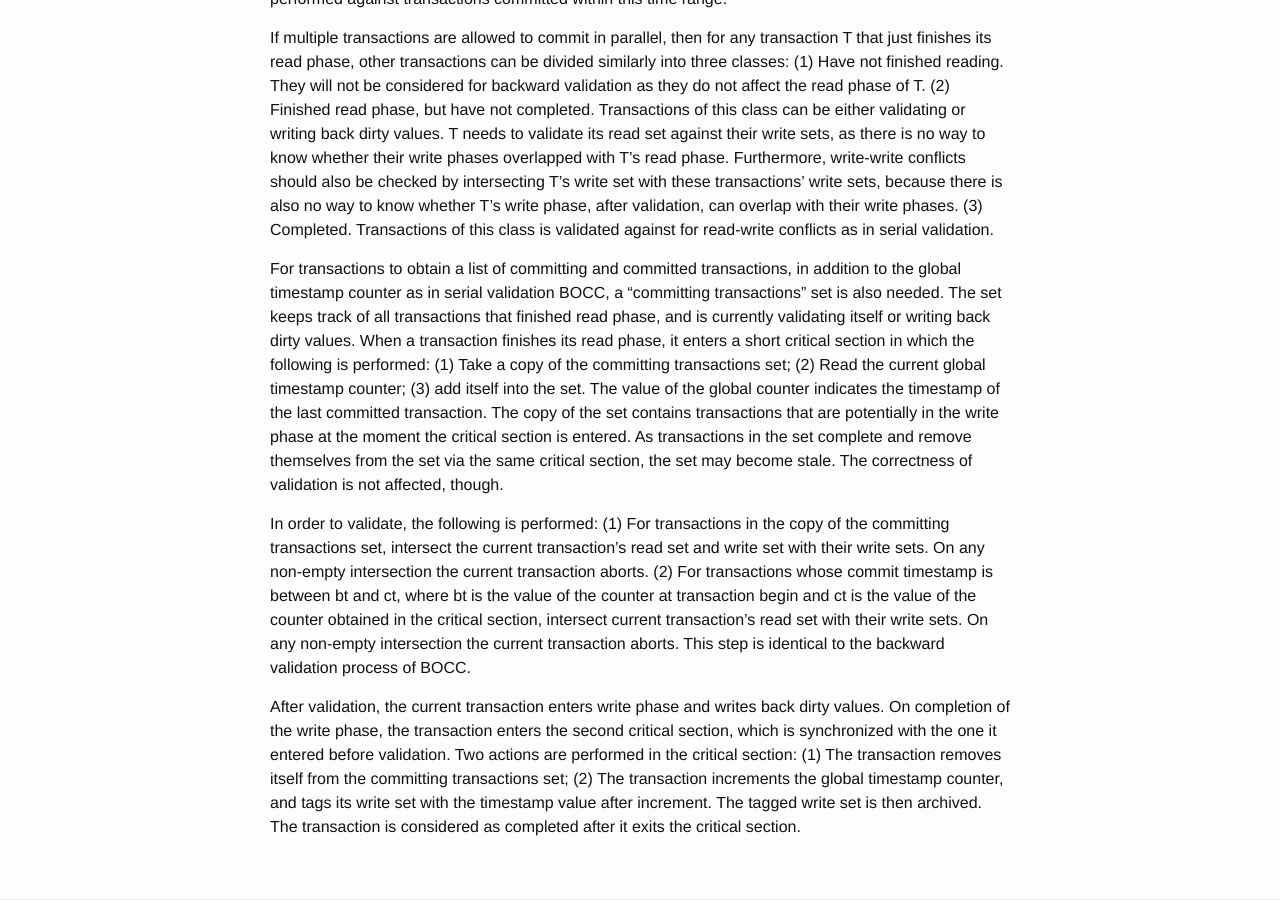
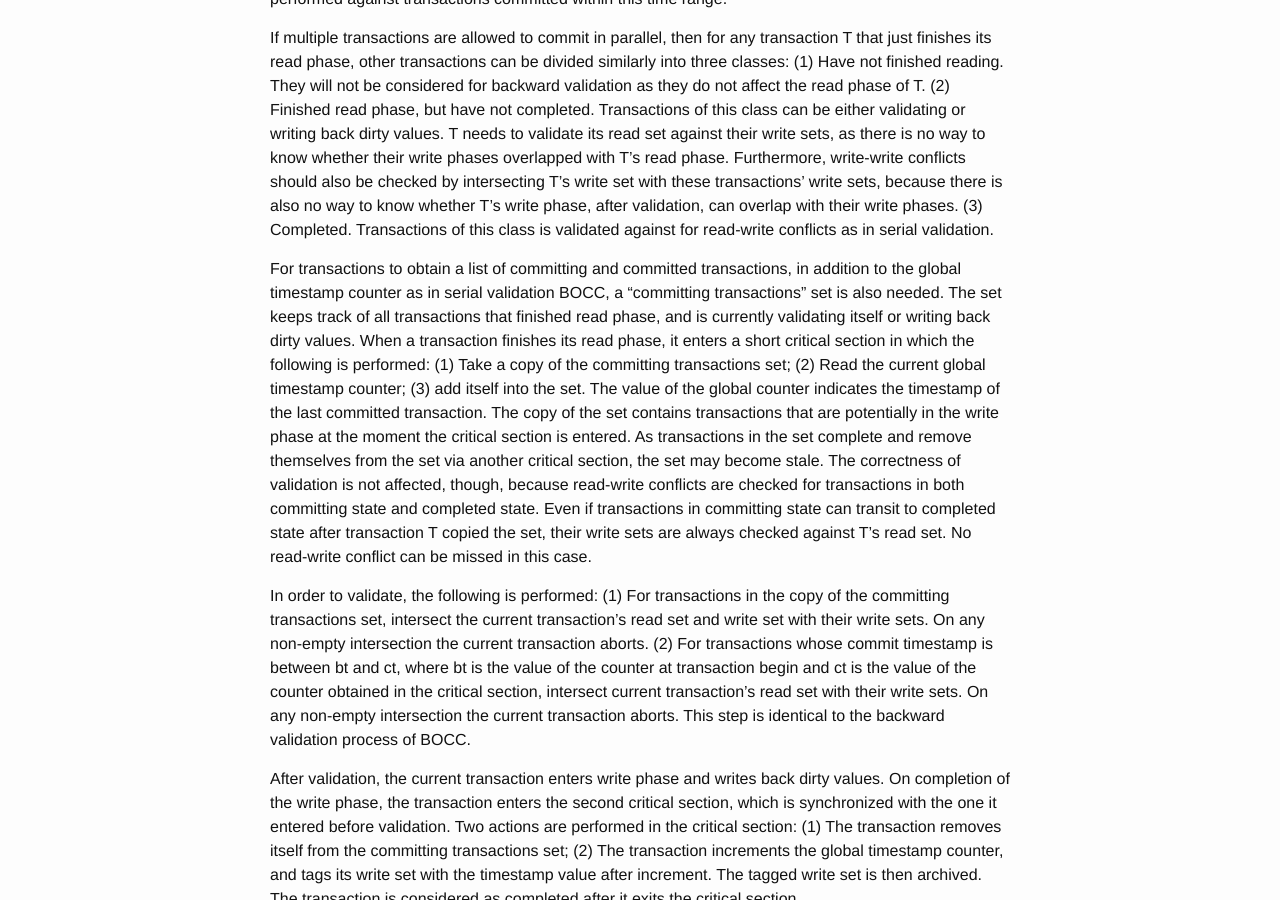
Before and after one commit to wangziqi2013/wangziqi2013.github.io, a Jekyll site: the page built from _posts/2018-03-21-Analyzing-OCC-Anomalies-and-Solutions.markdown, in a window 1280 px wide and 900 px high, scrolled down 7998 px. Built offline with Jekyll 4.4.1, drawn with Linux system fonts in a browser that asks for light colours.

Commit message:
Adding stale set problem

```diff
--- a/_posts/2018-03-21-Analyzing-OCC-Anomalies-and-Solutions.markdown
+++ b/_posts/2018-03-21-Analyzing-OCC-Anomalies-and-Solutions.markdown
@@ -347,8 +347,11 @@ phase, and is currently validating itself or writing back dirty values. When a t
 a short critical section in which the following is performed: (1) Take a copy of the committing transactions set; (2) Read the current
 global timestamp counter; (3) add itself into the set. The value of the global counter indicates the timestamp of the last committed
 transaction. The copy of the set contains transactions that are potentially in the write phase
-at the moment the critical section is entered. As transactions in the set complete and remove themselves from the set via the same
-critical section, the set may become stale. The correctness of validation is not affected, though.
+at the moment the critical section is entered. As transactions in the set complete and remove themselves from the set via another
+critical section, the set may become stale. The correctness of validation is not affected, though, because read-write conflicts
+are checked for transactions in both committing state and completed state. Even if transactions in committing state can
+transit to completed state after transaction T copied the set, their write sets are always checked against T's read set.
+No read-write conflict can be missed in this case.
 
 In order to validate, the following is performed: (1) For transactions in the copy of the committing transactions set, intersect
 the current transaction's read set and write set with their write sets. On any non-empty intersection the current transaction aborts.
```
